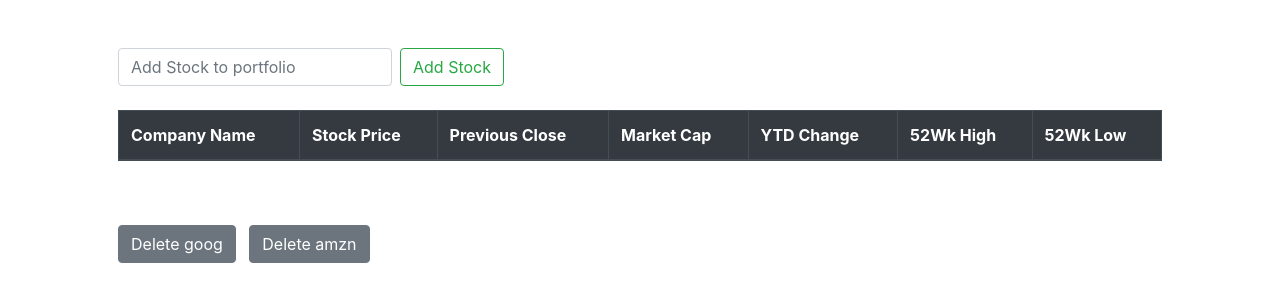
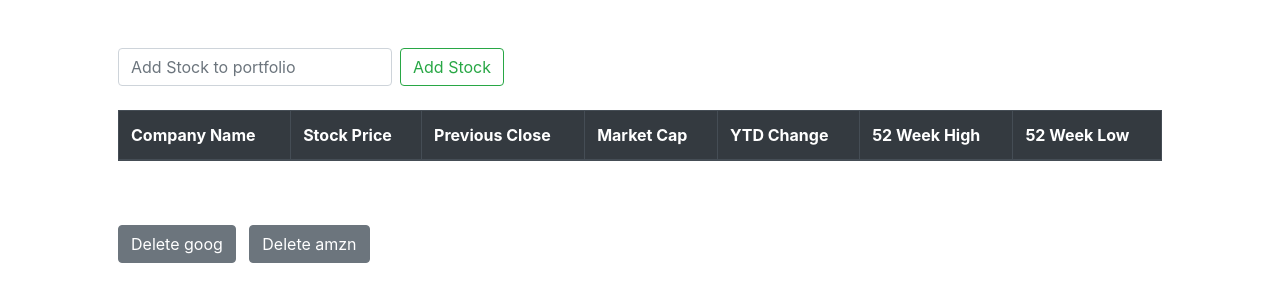
Before and after one commit to hariharan228/django_iec_stock, a Django app: page /addstock/ in a window 1280 px wide. Shown: the part 56-358 px from the top of the page. Run offline with Django 3.2, Linux system fonts and the light colour scheme; data comes from the database, SQL or seed files in the repository; data that the repository does not hold is empty; some libraries are stand-ins or nearby versions.

Commit message:
Changed wk to week

```diff
--- a/stockmanager/templates/addstock.html
+++ b/stockmanager/templates/addstock.html
@@ -24,8 +24,8 @@
       <th scope="col">Previous Close</th>
       <th scope="col">Market Cap</th>
       <th scope="col">YTD Change</th>
-      <th scope="col">52Wk High</th>
-      <th scope="col">52Wk Low</th>
+      <th scope="col">52 Week High</th>
+      <th scope="col">52 Week Low</th>
 
     </tr>
   </thead>
```
